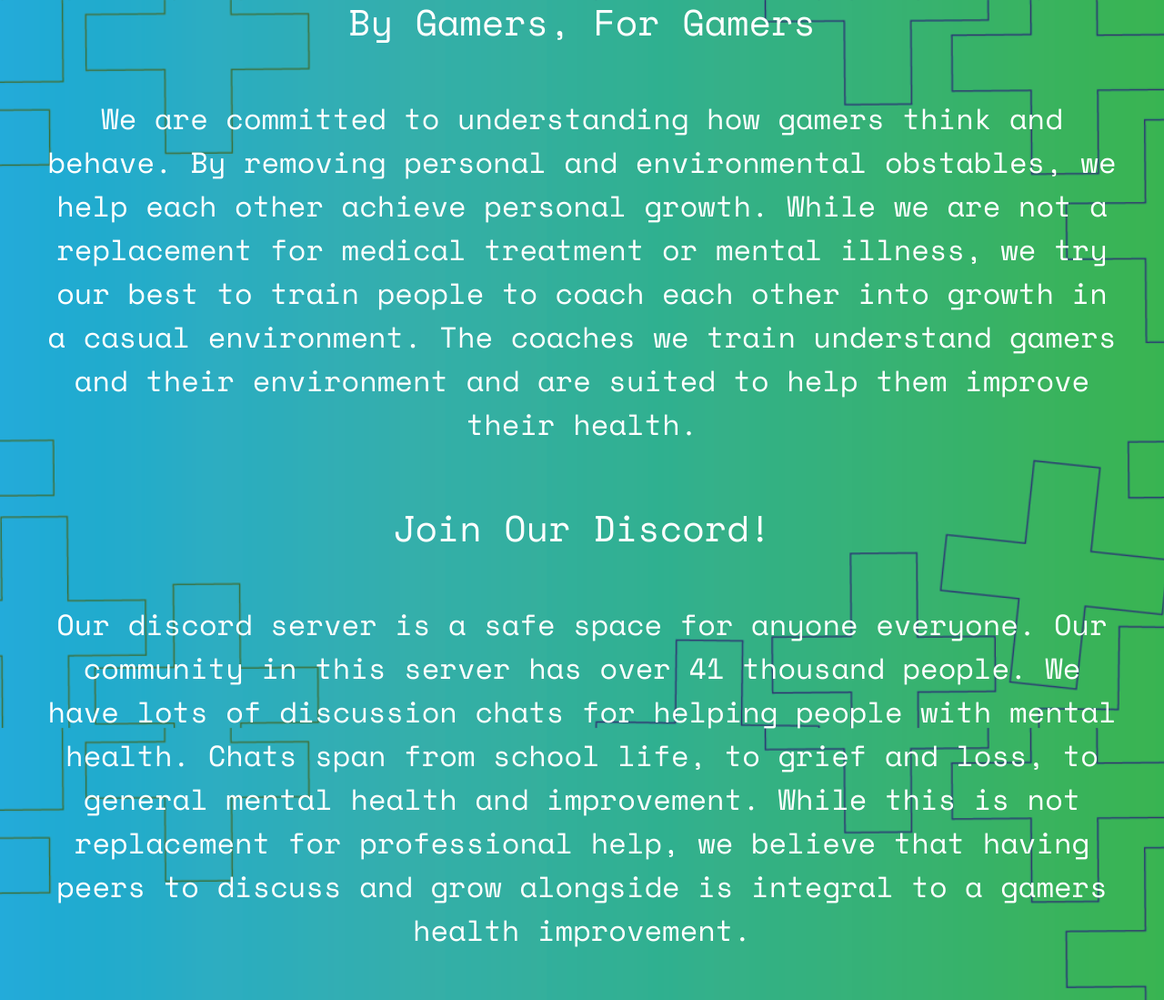
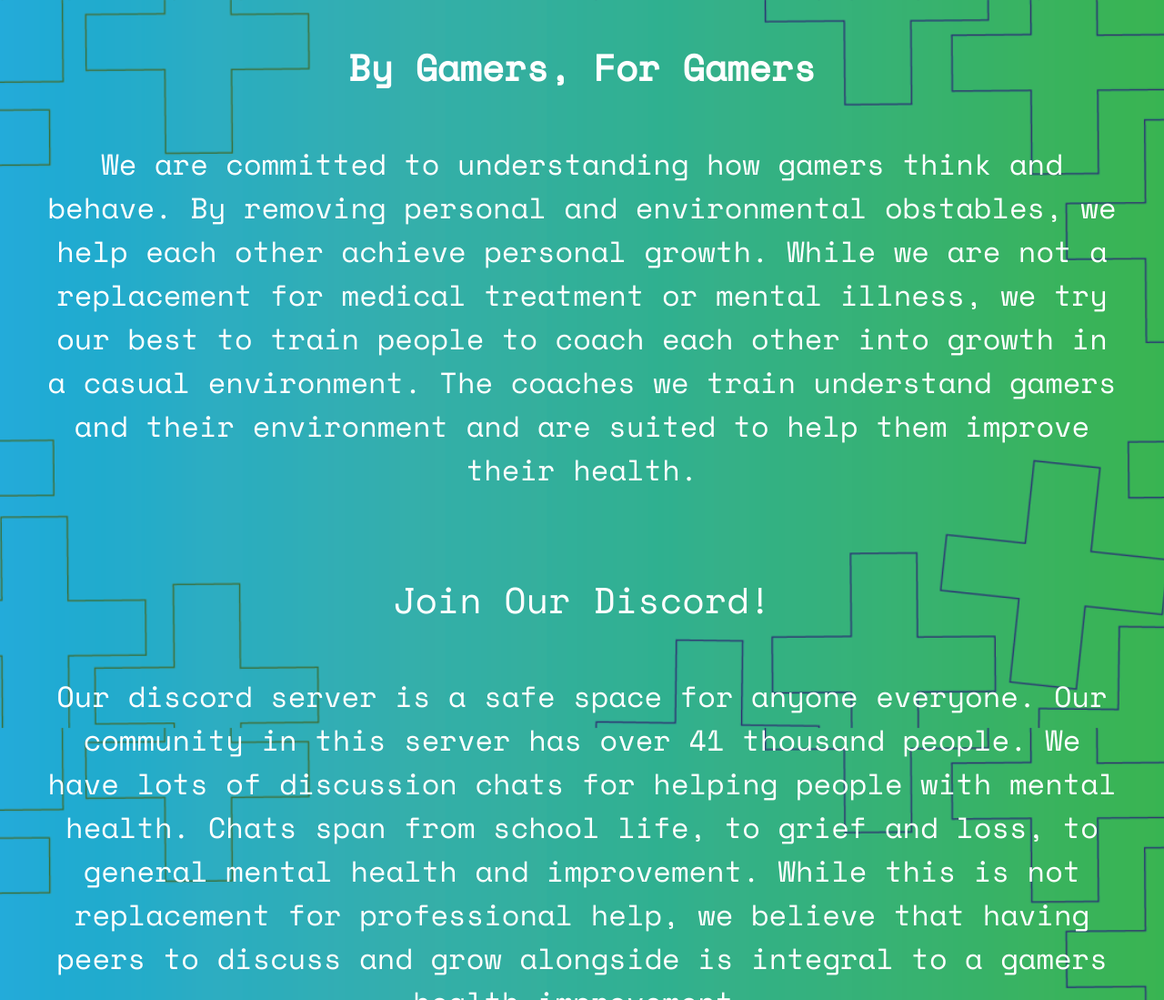
Before and after one commit to SinCaster87/SinCaster87.github.io, a plain HTML site: page www/index.html in a window 1280 px wide. Shown: the top 1099 px of the page at 91% size. Drawn offline with nearby package versions, Linux system fonts and the light colour scheme.

Commit message:
update
update

```diff
--- a/www/css/style.css
+++ b/www/css/style.css
@@ -32,11 +32,21 @@
 	font-size: 2em;
 	color: white;
 	font-family: 'Space Mono', monospace;
+	/*margin-bottom: 50px;*/
 }
 
 .title{
 	color: white;
 	font-family: 'Space Mono', monospace;
+	margin-top: 45px;
+
+}
+
+.titleprime{
+	color: white;
+	font-family: 'Space Mono', monospace;
+	font-weight: bold;
+	margin-top: 50px;
 
 }
 
--- a/www/index.html
+++ b/www/index.html
@@ -6,7 +6,7 @@
 	<link rel="preconnect" href="https://fonts.gstatic.com">
 <link href="https://fonts.googleapis.com/css2?family=Space+Mono&display=swap" rel="stylesheet">
 	<meta charset="UTF-8">
-	<title>Healthy Gaming Culture</title>
+	<title>By Gamers, For Gamers</title>
 </head>
 
 
@@ -16,7 +16,7 @@
 
 <div id="section1" class="container-fluid fix-container">
  	<div class="text-center"><!-- <img class = "img-fluid w-100" src ="assets/gradientbkg.png"> -->
- 		<h1 class="title"> By Gamers, For Gamers </h1>
+ 		<h1 class="titleprime"> By Gamers, For Gamers </h1>
  		<p class="inner"> We are committed to understanding how gamers think and behave. By removing personal and environmental obstables, we help each other achieve personal growth. While we are not a replacement for medical treatment or mental illness, we try our best to train people to coach each other into growth in a casual environment. The coaches we train understand gamers and their environment and are suited to help them improve their health. </p>
 
  	 </div>
@@ -26,12 +26,14 @@
  		<h1 class="title"> Join Our Discord! </h1>
  		<p class="inner"> Our discord server is a safe space for anyone everyone. Our community in this server has over 41 thousand people. We have lots of discussion chats for helping people with mental health. Chats span from school life, to grief and loss, to general mental health and improvement. While this is not replacement for professional help, we believe that having peers to discuss and grow alongside is integral to a gamers health improvement. </p>
 
+ 		 <div class="link">
+				<a href="https://discord.gg/healthygamergg"><img src ="assets/serverinvite.png"></a>
+	</div>
+
 
  	 </div>
 
- 	 <div class="link">
-				<a href="https://discord.gg/healthygamergg"><img src ="assets/serverinvite.png"></a>
-	</div>
+
 
 </div>
 <div id="section1" class="container-fluid fix-container">
@@ -77,11 +79,13 @@
  		<h1 class="title"> The Man Behind it All </h1>
  		<p class="inner"> Dr. Alok Kanojia, a psychiatrist that goes by Dr. K, is the poster-boy and the man behind our organization. Dr. K ususally broadcasts conversations that he holds with popular gamers and streamers. he also holds lectures about various mental health improvement techniques. Dr. K does talk with a limited amount of people, but since he averages tens of thousands of viewers, countless young adults are being exposed to healthy discussions about mental health and can apply what they took away from it to themselves. They are also able to see the benefits of seeking help. </p>
 
+ 		<iframe width="560" height="313" src="https://www.youtube.com/embed/CNRziReRiOY" frameborder="0" allow="accelerometer; autoplay; clipboard-write; encrypted-media; gyroscope; picture-in-picture" allowfullscreen></iframe>
+
 
 
  	 </div>
 
-<iframe width="560" height="313" src="https://www.youtube.com/embed/CNRziReRiOY" frameborder="0" allow="accelerometer; autoplay; clipboard-write; encrypted-media; gyroscope; picture-in-picture" allowfullscreen></iframe>
+
 
 
 </div>
```
